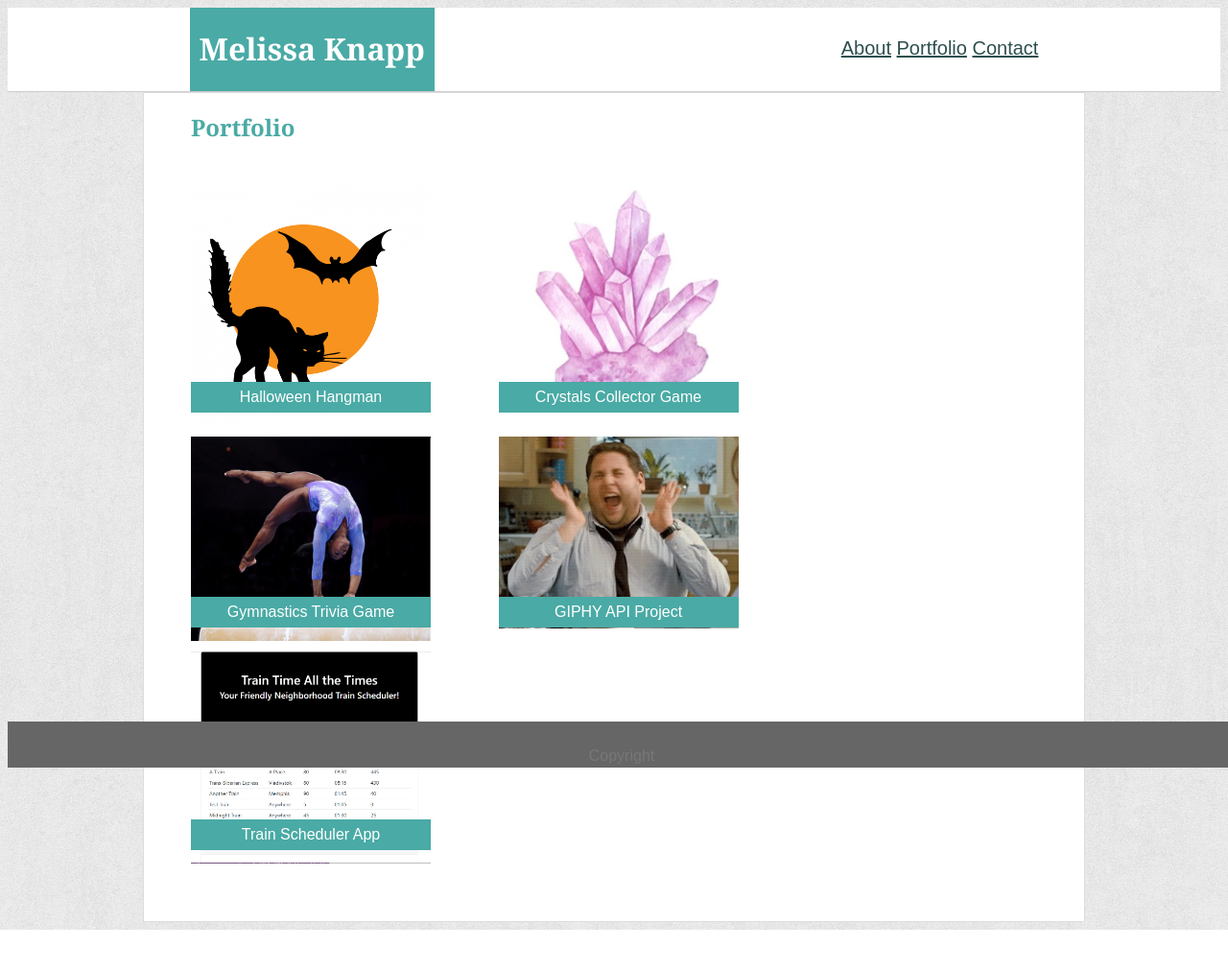
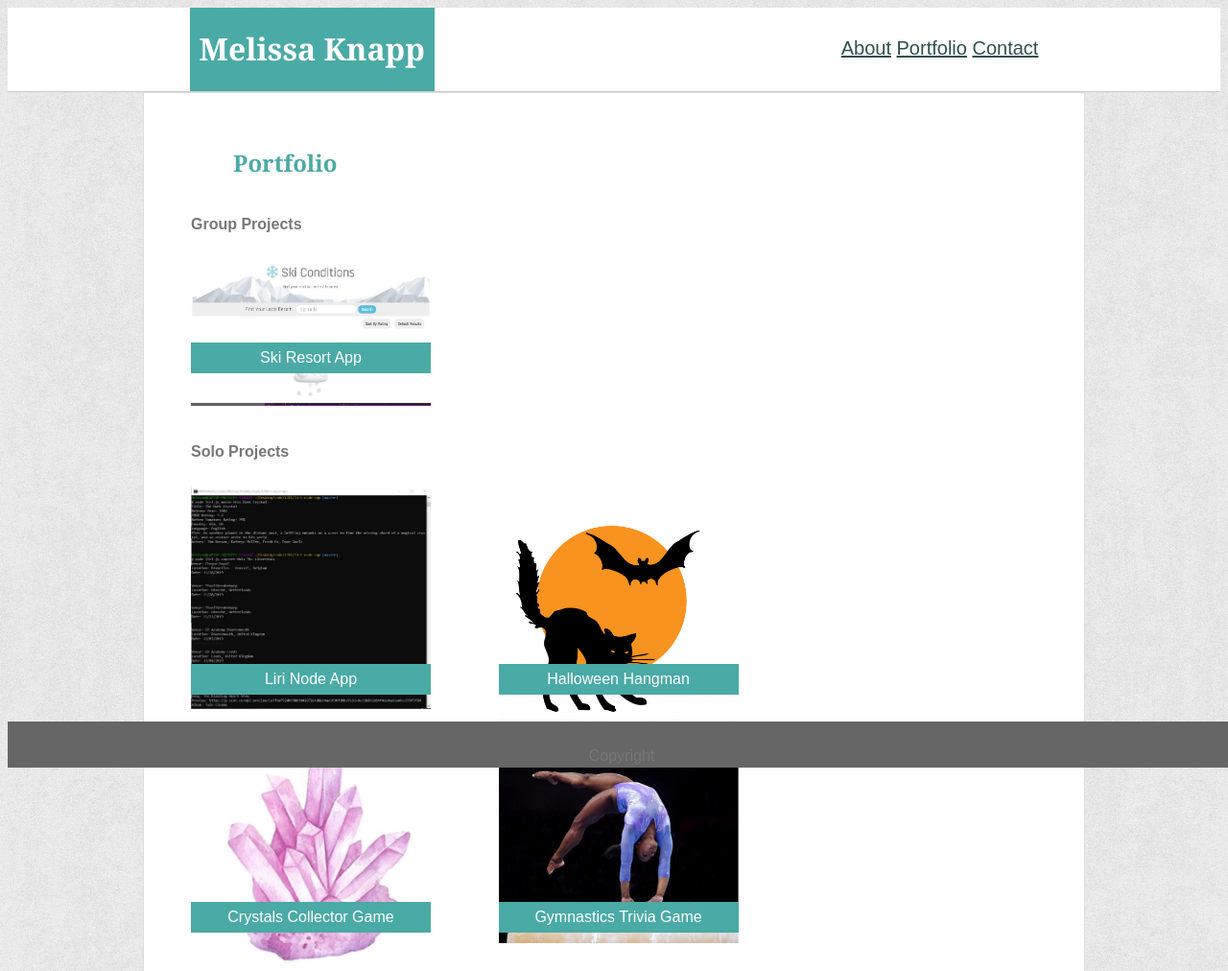
Before and after one commit to MelEKn/Responsive-Portfolio, a plain HTML site: page portfolio.html in a window 1280 px wide. Shown: the top 1012 px of the page at 96% size. Before the commit the page ends 969 px from the top, so only its background shows below. Drawn offline with Linux system fonts and the light colour scheme.

Commit message:
Added group project 'Ski Resort App' and solo project 'Liri Node App' to portfolio

```diff
--- a/assets/css/style.css
+++ b/assets/css/style.css
@@ -96,7 +96,7 @@ h2{
 
 }
 
-#flexbox {
+.flexbox {
     display: flex;
     flex-wrap: wrap;
 }
@@ -119,7 +119,7 @@ h2{
    text-align: center;
    /* padding: 8px; */
    /* float: left;  */
-    bottom: 25px;
+    bottom: 45px;
    /* margin-bottom: 20%; */
 
 }
--- a/portfolio.html
+++ b/portfolio.html
@@ -26,12 +26,33 @@
         <div class="container">
 
 
-            <h3 id="headline">Portfolio</h3>
-
             <section id="about-me">
 
-                <div id="flexbox">
-                    <!-- Image -->
+                <h3 id="headline">Portfolio</h3>
+                <h4 id="group-projects">Group Projects</h4>
+                <div class="flexbox">
+                    <div class="full">
+                        <a href="https://purpetrator.github.io/Ski-Resort-App/">
+                            <img src="assets/images/skiappimage.jpg" class="portfolio-images" id="skiappimage"
+                                alt="Ski App Image" />
+                            <div class="label">Ski Resort App</div>
+                        </a>
+
+                    </div>
+                </div>
+
+                <h4 id="solo-projects">Solo Projects</h4>
+                <div class="flexbox">
+                    <div class="full">
+                        <a href="https://github.com/MelEKn/liri-node-app">
+                            <img src="assets/images/liri-node-app.jpg" class="portfolio-images" id="liri-node-app"
+                                alt="liri node app" />
+                            <div class="label">Liri Node App</div>
+                        </a>
+
+                    </div>
+
+
                     <div class="full">
                         <a href="https://melekn.github.io/Word-Guess-Game/index.html">
                             <img src="assets/images/halloween-clipart-cat-bat.jpg" class="portfolio-images" id="image1"
@@ -57,9 +78,10 @@
 
                     <div class="full">
                         <a href="https://melekn.github.io/GIPHY-API/">
-                        <img src="assets/images/happy-jonah-hill-gif.jpg" class="portfolio-images" id="image4" alt="" />
-                        <div class="label">GIPHY API Project</div>
-                    </a>
+                            <img src="assets/images/happy-jonah-hill-gif.jpg" class="portfolio-images" id="image4"
+                                alt="" />
+                            <div class="label">GIPHY API Project</div>
+                        </a>
                     </div>
 
                     <div class="full">
```
Also changed, not shown: assets/images/TrainScheduler2.jpg.png (added), assets/images/liri-node-app.jpg (added), assets/images/liri-project.jpg (added), assets/images/skiappimage.jpg (added).
